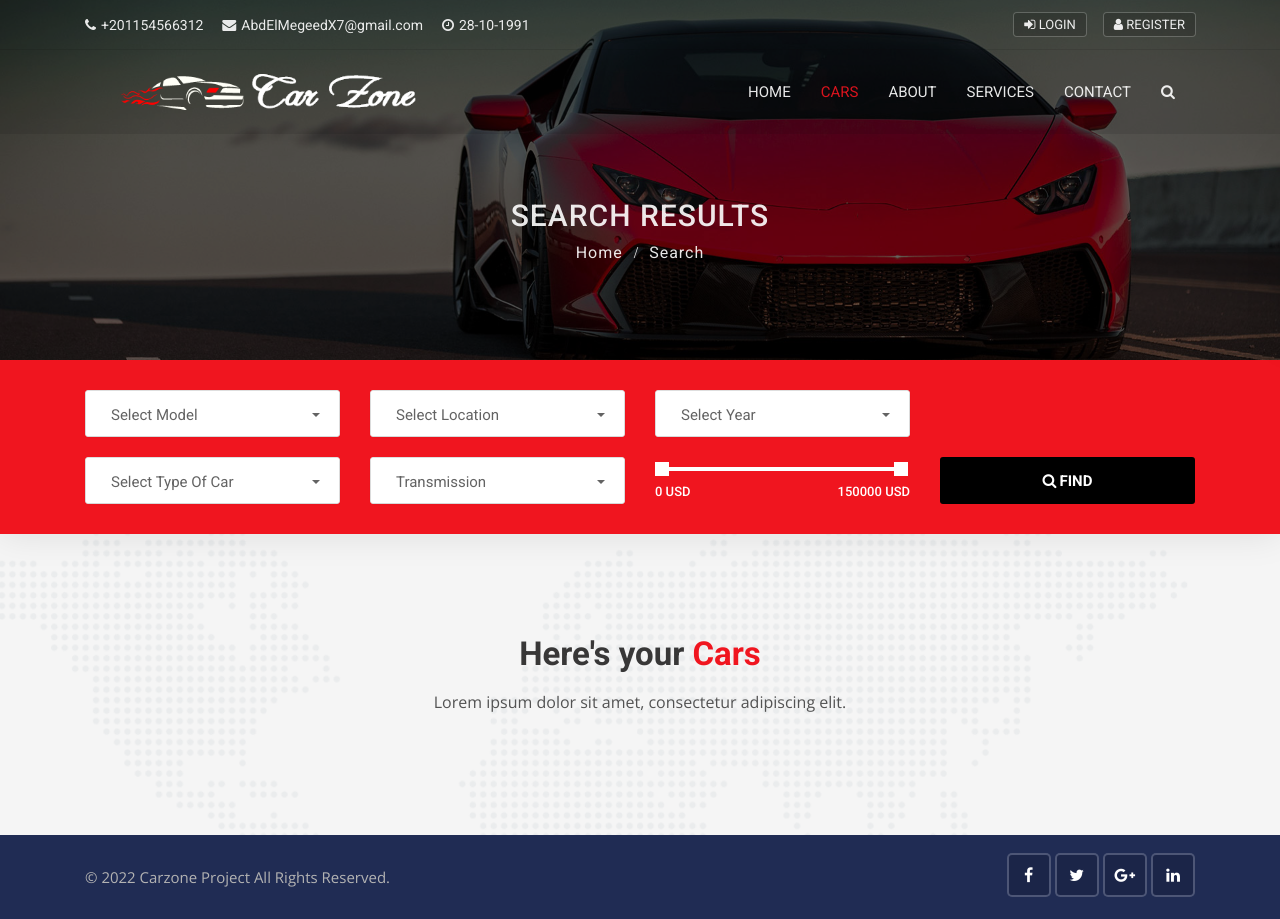
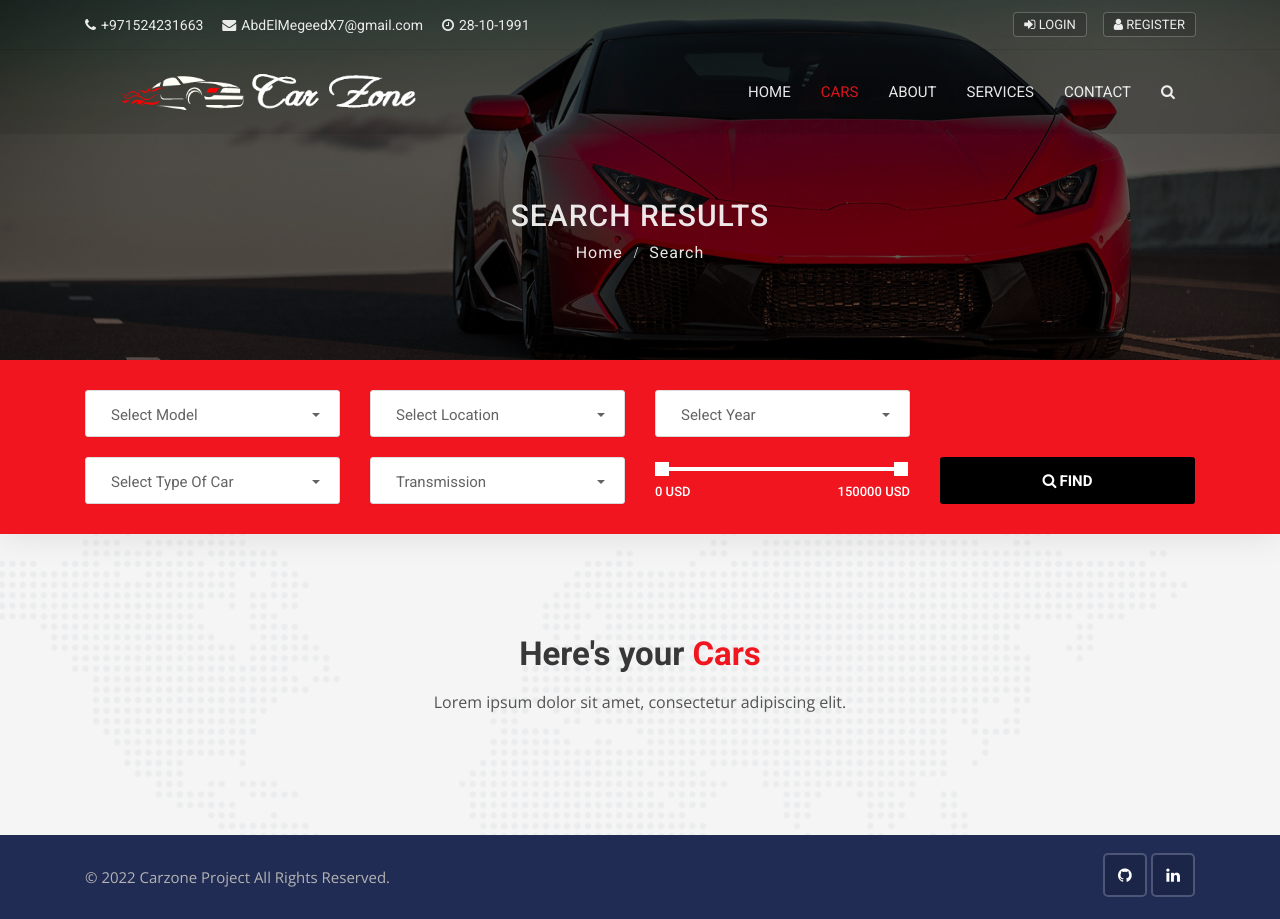
Before and after one commit to AbdElMegeed-7/CarZone, a Django app: page /cars/search/ in a window 1280 px wide. Run offline with Django 3.2, Linux system fonts and the light colour scheme; data that the repository does not hold is empty; some libraries are stand-ins or nearby versions.

Commit message:
DummyData & General information

```diff
--- a/templates/includes/footer.html
+++ b/templates/includes/footer.html
@@ -10,10 +10,8 @@
               <div class="col-lg-4">
                   <div class="social-list-2">
                       <ul>
-                          <li><a href="https://facebook.com/" target="_blank" class="facebook-bg"><i class="fa fa-facebook"></i></a></li>
-                          <li><a href="https://twitter.com/" target="_blank" class="twitter-bg"><i class="fa fa-twitter"></i></a></li>
-                          <li><a href="https://google.com/" target="_blank" class="google-bg"><i class="fa fa-google-plus"></i></a></li>
-                          <li><a href="https://linkedin.com/" target="_blank" class="linkedin-bg"><i class="fa fa-linkedin"></i></a></li>
+                          <li><a href="https://github.com/AbdElMegeed-7" target="_blank" class="google-bg"><i class="fa fa-github"></i></a></li>
+                          <li><a href="https://www.linkedin.com/in/abdelmegeed-ahmed/" target="_blank" class="linkedin-bg"><i class="fa fa-linkedin"></i></a></li>
                       </ul>
                   </div>
               </div>
--- a/templates/includes/topbar.html
+++ b/templates/includes/topbar.html
@@ -4,7 +4,7 @@
       <div class="row">
           <div class="col-lg-8 col-md-8 col-sm-7">
               <div class="list-inline">
-                  <a href="tel:+55-4XX-634-7071"><i class="fa fa-phone"></i>+201154566312</a>
+                  <a href="tel:+55-4XX-634-7071"><i class="fa fa-phone"></i>+971524231663</a>
                   <a href="tel:info@themevessel.com"><i class="fa fa-envelope"></i>AbdElMegeedX7@gmail.com</a>
                   <a href="tel:info@themevessel.com"><i class="fa fa-clock-o"></i>28-10-1991</a>
               </div>
```
Also changed, not shown: 1 other file.
